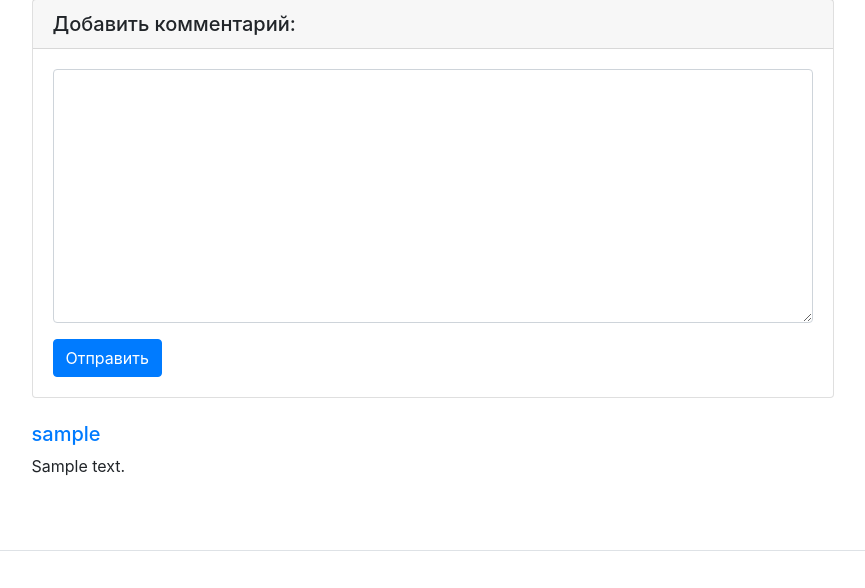
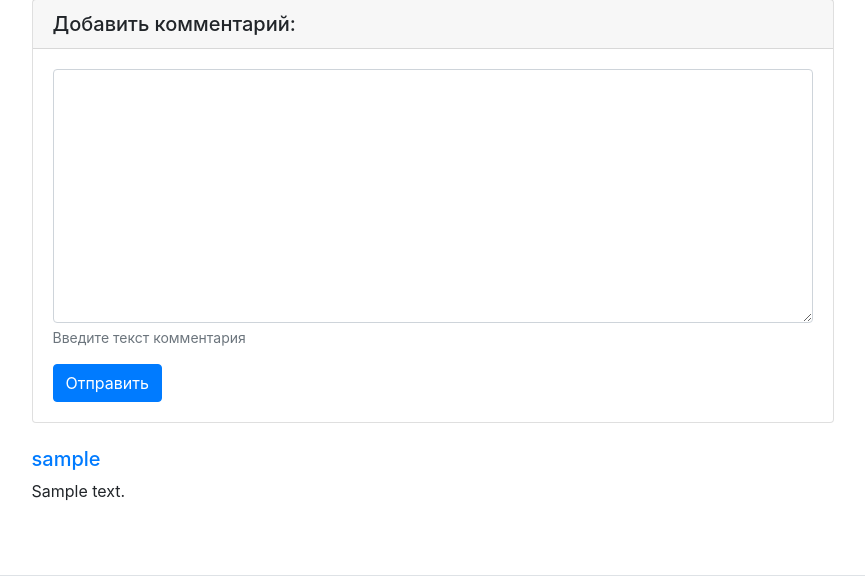
Before and after one commit to pavel-sudomoin/hw05_final, a Django app: a page that uses posts/templates/include/comments.html in a window 1280 px wide. Shown: the part 822-1410 px from the top of the page, without its empty margins (346-1211 px from the left). Run offline with Django 3.2, Linux system fonts and the light colour scheme; a user stored in the database is signed in; tables that the repository leaves empty hold one stand-in row (values such as "Sample post"); grey boxes marked "Sample" are stand-in pictures; some libraries are stand-ins or nearby versions.

Commit message:
add help_text to comment form

```diff
--- a/posts/templates/include/comments.html
+++ b/posts/templates/include/comments.html
@@ -9,6 +9,7 @@
                 <form>
                     <div class="form-group">
                         {{ form.text|addclass:"form-control" }}
+                        <small id="{{ form.text.id_for_label }}-help" class="form-text text-muted">{{ form.text.help_text|safe }}</small>
                     </div>
                     <button type="submit" class="btn btn-primary">Отправить</button>
                 </form>
```
